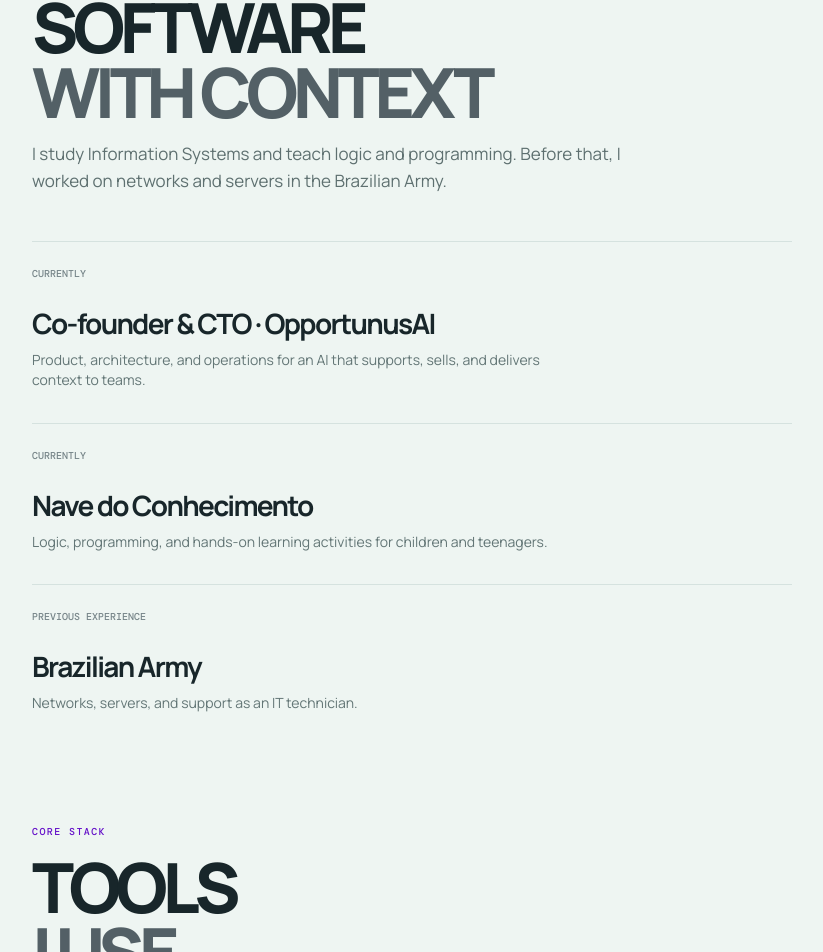
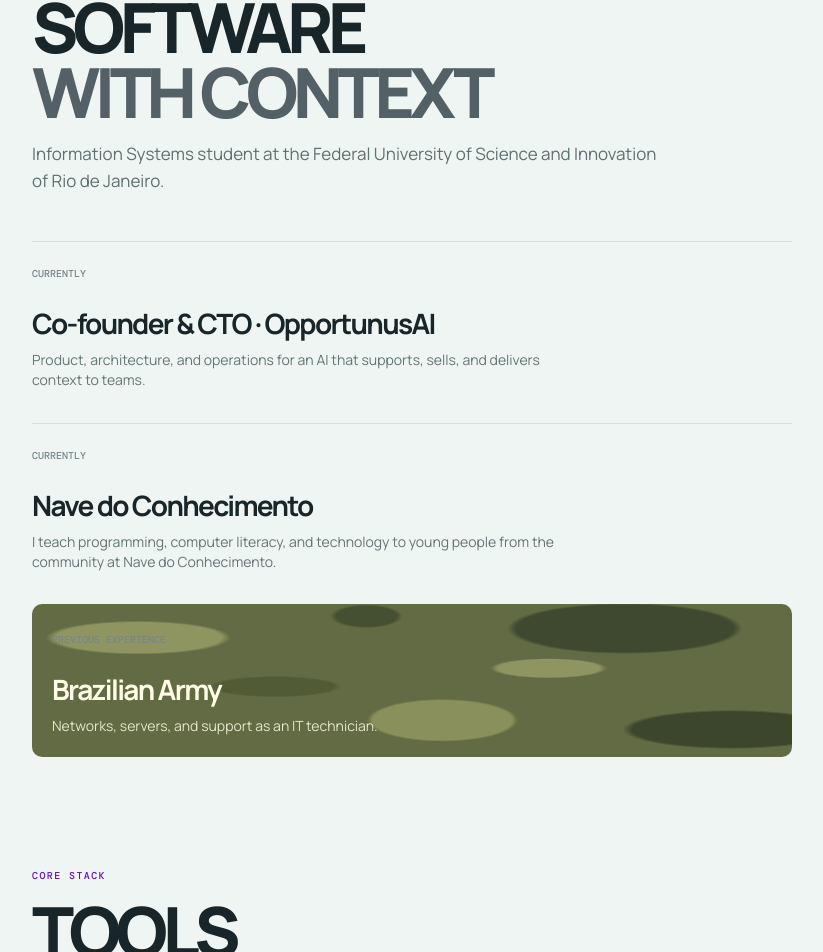
Before and after one commit to rodrigolima-dev/rodrigolima-dev.github.io, a React (Vite) app: page / in a window 1280 px wide. Shown: the part 5333-6285 px from the top of the page, without its empty margins (426-1249 px from the left). Built offline with nearby package versions, Linux system fonts and the light colour scheme.

Commit message:
Update experience copy and army timeline card

```diff
--- a/src/App.tsx
+++ b/src/App.tsx
@@ -526,7 +526,7 @@ export function App() {
                 <h3>{t.exp2}</h3>
                 <p>{t.exp2Body}</p>
               </article>
-              <article>
+              <article className="timeline-army">
                 <span>{t.exp3Date}</span>
                 <h3>{t.exp3}</h3>
                 <p>{t.exp3Body}</p>
--- a/src/content.ts
+++ b/src/content.ts
@@ -118,13 +118,14 @@ export const content = {
     experienceKicker: 'EXPERIÊNCIA',
     experienceTitle: 'SOFTWARE\nCOM CONTEXTO',
     experienceBody:
-      'Estudo Sistemas de Informação e ensino lógica e programação. Antes disso, trabalhei com redes e servidores no Exército Brasileiro.',
+      'Estudante de Sistemas de Informação na Universidade Federal de Ciência e Inovação do Rio de Janeiro.',
     exp1: 'Co-founder & CTO · OpportunusAI',
     exp1Body:
       'Produto, arquitetura e operação de uma IA que atende, vende e entrega contexto para equipes.',
     exp1Date: 'ATUALMENTE',
     exp2: 'Nave do Conhecimento',
-    exp2Body: 'Atividades de lógica, programação e aprendizagem prática para crianças e jovens.',
+    exp2Body:
+      'Ministro aulas de programação, informática e tecnologia para jovens da comunidade na Nave do Conhecimento.',
     exp2Date: 'ATUALMENTE',
     exp3: 'Exército Brasileiro',
     exp3Body: 'Redes, servidores e suporte como técnico de TI.',
@@ -279,13 +280,14 @@ export const content = {
     experienceKicker: 'EXPERIENCE',
     experienceTitle: 'SOFTWARE\nWITH CONTEXT',
     experienceBody:
-      'I study Information Systems and teach logic and programming. Before that, I worked on networks and servers in the Brazilian Army.',
+      'Information Systems student at the Federal University of Science and Innovation of Rio de Janeiro.',
     exp1: 'Co-founder & CTO · OpportunusAI',
     exp1Body:
       'Product, architecture, and operations for an AI that supports, sells, and delivers context to teams.',
     exp1Date: 'CURRENTLY',
     exp2: 'Nave do Conhecimento',
-    exp2Body: 'Logic, programming, and hands-on learning activities for children and teenagers.',
+    exp2Body:
+      'I teach programming, computer literacy, and technology to young people from the community at Nave do Conhecimento.',
     exp2Date: 'CURRENTLY',
     exp3: 'Brazilian Army',
     exp3Body: 'Networks, servers, and support as an IT technician.',
--- a/src/styles.css
+++ b/src/styles.css
@@ -846,6 +846,43 @@ svg {
   font-size: 14px;
   line-height: 1.45;
 }
+.timeline-army {
+  position: relative;
+  overflow: hidden;
+  padding: 22px 20px 20px !important;
+  border: 0 !important;
+  border-radius: 10px;
+  color: #f2f0dc;
+  background:
+    radial-gradient(ellipse at 14% 22%, #8e9561 0 9%, transparent 10%),
+    radial-gradient(ellipse at 78% 16%, #3f4930 0 13%, transparent 14%),
+    radial-gradient(ellipse at 54% 76%, #89905b 0 12%, transparent 13%),
+    radial-gradient(ellipse at 92% 82%, #3c462d 0 10%, transparent 11%), #626b43;
+}
+.timeline-army::after {
+  position: absolute;
+  inset: 0;
+  z-index: 0;
+  content: '';
+  background:
+    radial-gradient(ellipse at 32% 54%, #4c5634 0 8%, transparent 9%),
+    radial-gradient(ellipse at 68% 42%, #a1a66f 0 7%, transparent 8%),
+    radial-gradient(ellipse at 44% 8%, #3b452c 0 5%, transparent 6%);
+  opacity: 0.72;
+}
+.timeline-army > * {
+  position: relative;
+  z-index: 1;
+}
+.timeline-army > span {
+  color: #d5d8ae;
+}
+.timeline-army h3 {
+  color: #fffde8;
+}
+.timeline-army p {
+  color: #e4e5c9;
+}
 .tools-grid {
   display: grid;
   grid-template-columns: 1fr 1fr;
@@ -1036,6 +1073,9 @@ footer {
 }
 .portfolio-shell[data-theme='light'] .timeline article {
   border-color: var(--line);
+}
+.portfolio-shell[data-theme='light'] .timeline-army p {
+  color: #e4e5c9;
 }
 .portfolio-shell[data-theme='light'] .delivery-tags span {
   border-color: #bdd0cc;
```
